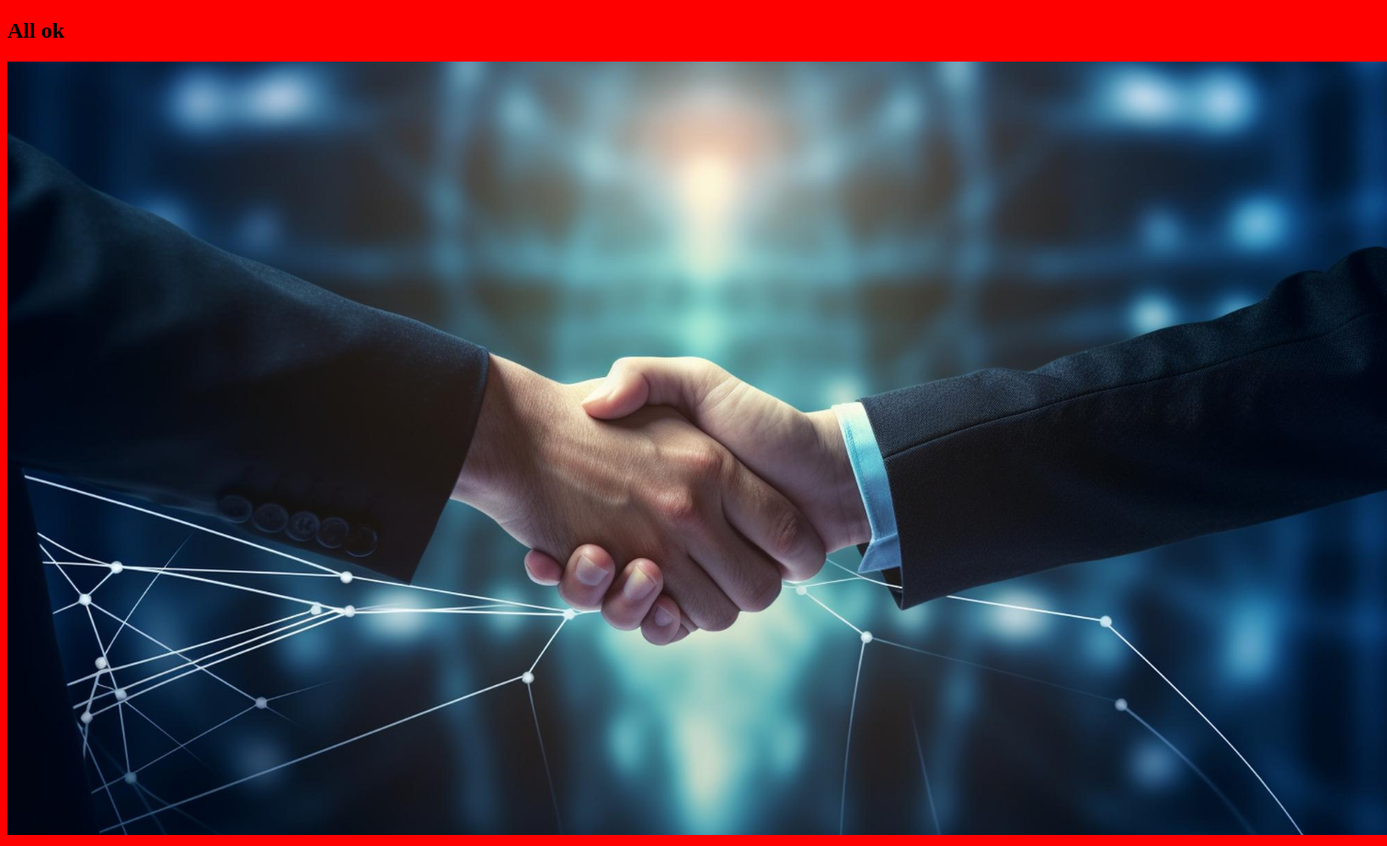
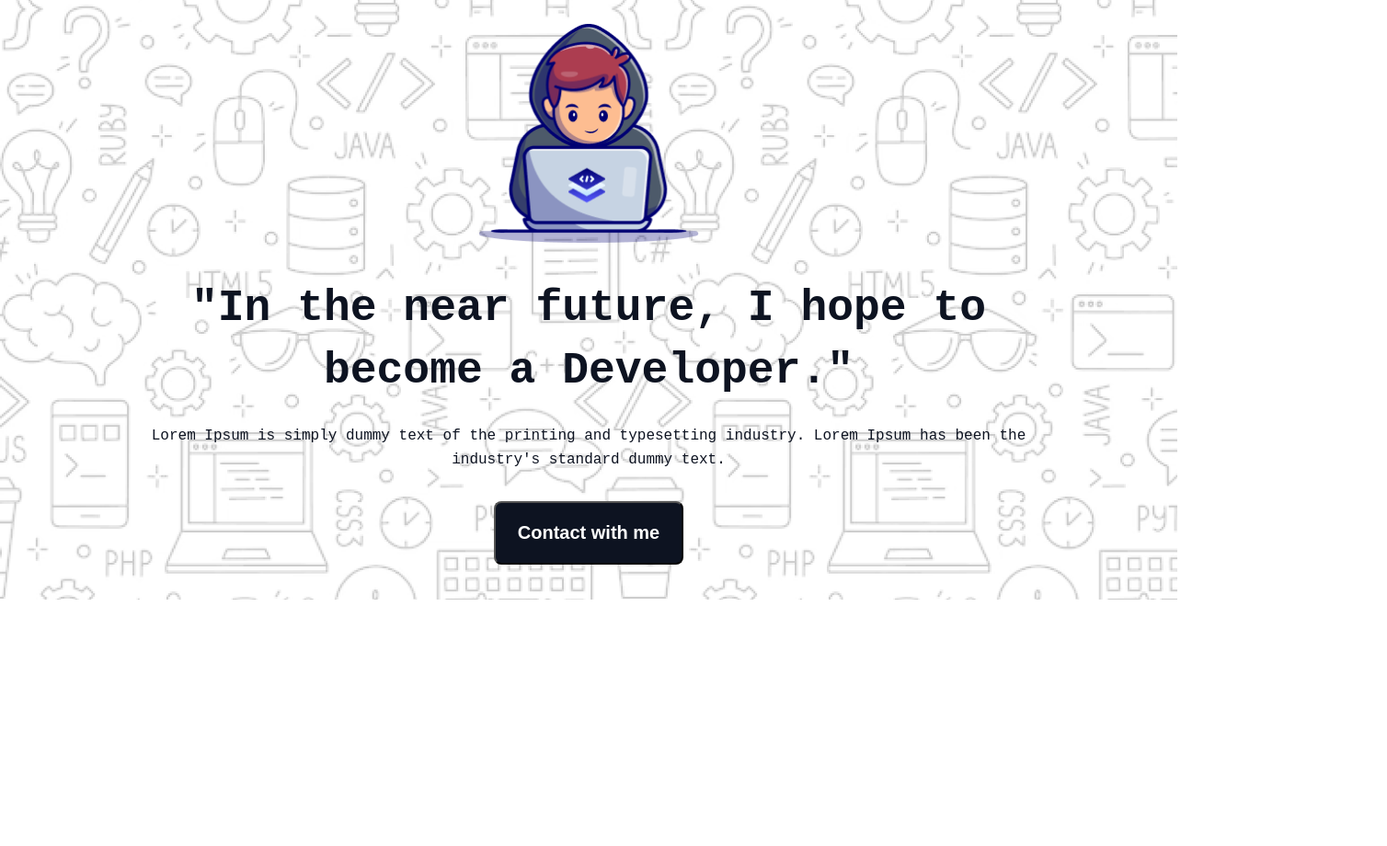
Before and after one commit to muhammad-sohel131/my-target, a plain HTML site: page index.html in a window 1280 px wide. Shown: the whole page at 92% size, 1508 px wide, since content can reach past the window. After the commit the page ends 800 px from the top, so only its background shows below. Drawn offline with Linux system fonts and the light colour scheme; a web font is replaced by a local one.

Commit message:
Finished the Banner section

```diff
--- a/index.html
+++ b/index.html
@@ -8,7 +8,26 @@
     <link rel="stylesheet" href="style.css">
 </head>
 <body>
-    <h2>All ok</h2>
-    <img src="assets/handshake.jpg" alt="" srcset="">
+    <header>
+        <nav>
+
+        </nav>
+        <div class="banner">
+            <div class="banner-content">
+                <div class="image-container">
+                    <img src="assets/Group.png" alt="banner-logo">
+                </div>
+                <h2 class="banner-title">
+                    "In the near future, I hope to become a Developer."
+                </h2>
+                <p class="banner-description">
+                    Lorem Ipsum is simply dummy text of the printing and typesetting industry. Lorem Ipsum has been the industry's standard dummy text.
+                </p>
+                <button class="banner-btn">
+                    <a href="">Contact with me</a>
+                </button>
+            </div>
+        </div>
+    </header>
 </body>
 </html>
--- a/style.css
+++ b/style.css
@@ -1,3 +1,58 @@
+@import url('https://fonts.googleapis.com/css2?family=Azeret+Mono:ital,wght@0,100..900;1,100..900&display=swap');
+
+* {
+    margin: 0;
+    padding: 0;
+    box-sizing: border-box;
+}
+
 body {
-    background-color: red;
+    font-family: "Azeret Mono", monospace;
 }
+.banner {
+    height: 652px;
+    background-image: url(assets/Hero-bg.png);
+    padding-top: 26px;
+    padding-bottom: 44px;
+}
+.banner-content {
+    width: 998px;
+    margin: auto;
+    text-align: center;
+}
+.image-container img {
+    width: 240px;
+}
+.banner-title{
+    color: rgb(13, 19, 33);
+font-size: 48px;
+font-weight: 800;
+line-height: 68px;
+letter-spacing: 0%;
+margin-top: 32px;
+margin-bottom: 24px;
+}
+.banner-description {
+    color: rgb(13, 19, 33);
+font-size: 16px;
+font-weight: 400;
+line-height: 26px;
+margin-bottom: 32px;
+}
+.banner-btn {
+    border-radius: 8px;
+
+background: rgb(13, 19, 33);
+}
+.banner-btn a {
+    color: rgb(255, 255, 255);
+
+font-size: 20px;
+font-weight: 600;
+line-height: 23px;
+letter-spacing: 0%;
+text-align: center;
+padding: 21px 24px 21px 24px;
+text-decoration: none;
+display: inline-block;
+}
```
